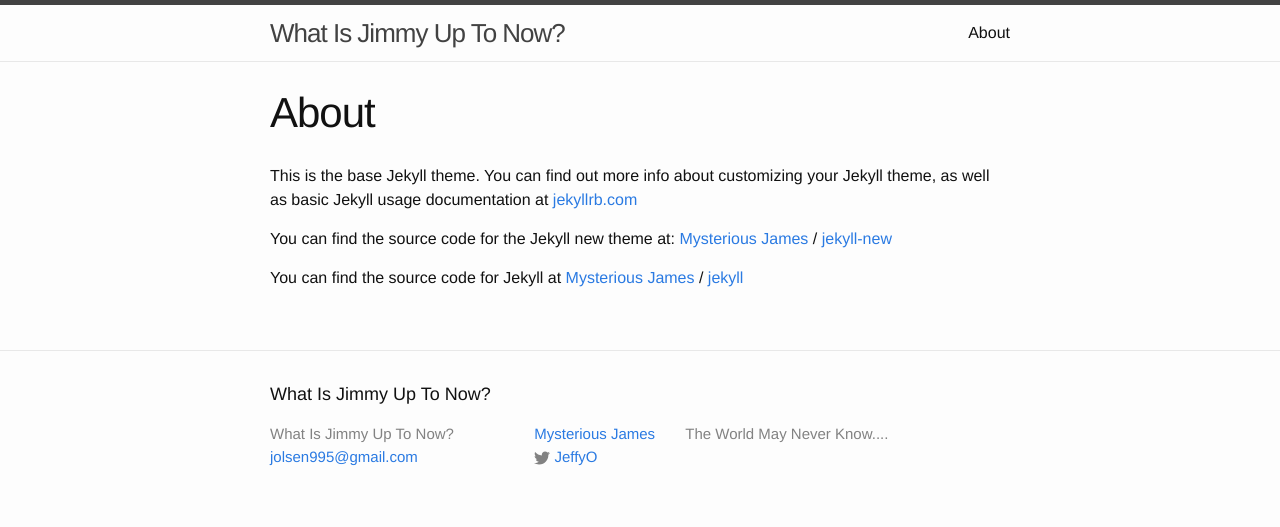
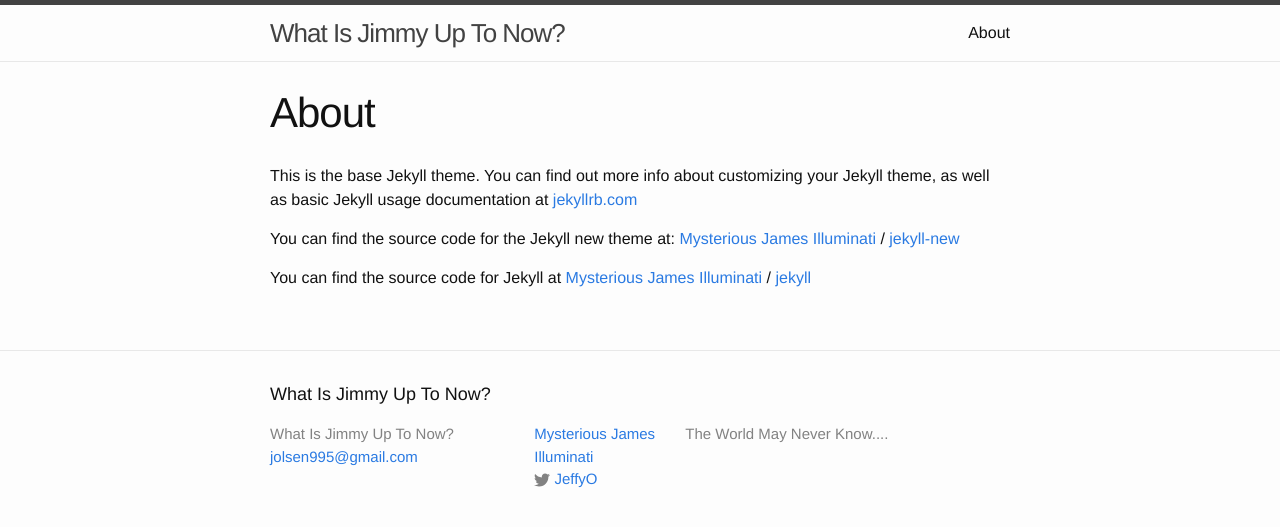
Before and after one commit to Jeeves1/Jeeves1.github.io, a Jekyll site: the page built from about.md, in a window 1280 px wide. Shown: the top 527 px of the page. Built offline with Jekyll 4.4.1, drawn with Linux system fonts in a browser that asks for light colours.

Commit message:
Update icon-github.html

```diff
--- a/_includes/icon-github.html
+++ b/_includes/icon-github.html
@@ -1 +1,2 @@
 <a href="http://www.publicdomainpictures.net/pictures/40000/velka/question-mark.jpg">Mysterious James</a>
+<a href="https://www.youtube.com/watch?v=E1ijPTznhiI">Illuminati</a>
```
